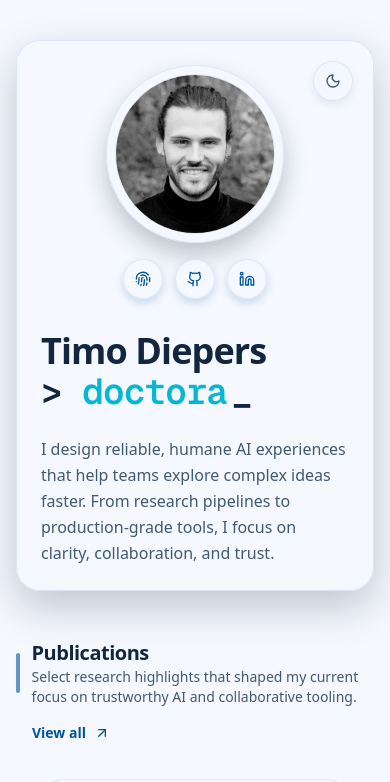
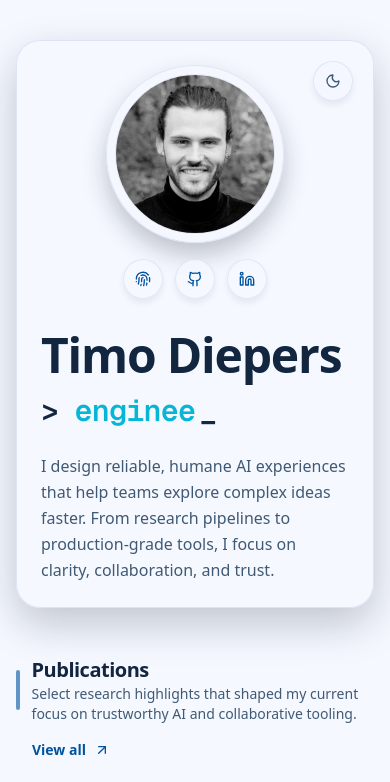
Before and after one commit to TimoDiepers/nextjs-portfolio, a Next.js app: page / in a window 390 px wide. Shown: the top 782 px of the page. Built offline with nearby package versions, Linux system fonts and the light colour scheme.

Commit message:
responsive heading font sizes

```diff
--- a/components/hero.tsx
+++ b/components/hero.tsx
@@ -75,7 +75,7 @@ const Hero = ({ isDark, onToggleTheme, onReady, onExploreClick }: HeroProps) =>
           animate={{ opacity: 1, scale: 1, y: 0 }}
           transition={{ duration: 0.4, ease: 'easeOut', delay: 0.15 }}
           onClick={onToggleTheme}
-          className="absolute right-5 top-5 inline-flex h-10 w-10 items-center justify-center rounded-full border border-border/55 bg-background/85 text-muted-foreground shadow-[0_4px_8px_rgba(12,23,35,0.075)] transition-colors duration-300 hover:border-primary/35 hover:text-primary hover:cursor-pointer focus-visible:outline-none focus-visible:ring-2 focus-visible:ring-primary/35"
+          className="absolute right-5 top-5 inline-flex h-10 w-10 items-center justify-center rounded-full border border-border/55 bg-background/85 text-muted-foreground shadow-[0_4px_6px_rgba(12,23,35,0.075)] transition-colors duration-300 hover:border-primary/35 hover:text-primary hover:cursor-pointer focus-visible:outline-none focus-visible:ring-2 focus-visible:ring-primary/35"
           aria-label="Toggle theme"
         >
           <AnimatePresence mode="wait" initial={false}>
@@ -142,7 +142,7 @@ const Hero = ({ isDark, onToggleTheme, onReady, onExploreClick }: HeroProps) =>
                   href={href}
                   target="_blank"
                   rel="noopener noreferrer"
-                  className="inline-flex h-10 w-10 z-2 items-center justify-center rounded-full border border-border/50 bg-background/80 text-primary shadow-[0_4px_8px_rgba(0,84,159,0.2)] transition-transform duration-300 hover:-translate-y-1 hover:bg-primary/10 focus-visible:outline-none focus-visible:ring-2 focus-visible:ring-primary/30"
+                  className="inline-flex h-10 w-10 z-2 items-center justify-center rounded-full border border-border/50 bg-background/80 text-primary transition-transform duration-300 shadow-[0_4px_6px_rgba(12,23,35,0.075)] hover:-translate-y-0.5 transition-colors duration-300 hover:border-primary/35 focus-visible:outline-none focus-visible:ring-2 focus-visible:ring-primary/30"
                   aria-label={label}
                 >
                   <Icon className="h-4 w-4" />
@@ -161,19 +161,19 @@ const Hero = ({ isDark, onToggleTheme, onReady, onExploreClick }: HeroProps) =>
               initial={{ opacity: 0, y: 16 }}
               animate={{ opacity: 1, y: 0 }}
               transition={{ duration: 0.55, ease: 'easeOut', delay: 0.18 }}
-              className="text-balance text-4xl font-semibold tracking-tight text-foreground sm:text-5xl lg:text-6xl"
+              className="text-balance text-5xl font-semibold tracking-tight text-foreground sm:text-5xl lg:text-6xl"
             >
               Timo Diepers
               <br />
-                <span className="text-4xl font-mono">&gt; </span>
+                <span className="text-3xl sm:text-4xl lg:text-4xl font-mono">&gt; </span>
               <TypingText
-                text={["researcher", "programmer", "doctoral candidate"]}
+                text={["researcher", "programmer", "engineer"]}
                 // text={["sustainability", "optimization", "lca", "energy systems", "time-dynamics"]}
                 typingSpeed={85}
                 pauseDuration={1500}
                 showCursor={true}
                 cursorCharacter="_"
-                className="text-4xl font-mono" //font-mono
+                className="text-3xl sm:text-4xl lg:text-4xl font-mono" //font-mono
                 textColors={['#006fd0ff', '#8b5cf6', '#06b6d4']}
                 variableSpeed={{ min: 50, max: 120 }}
               />
```
